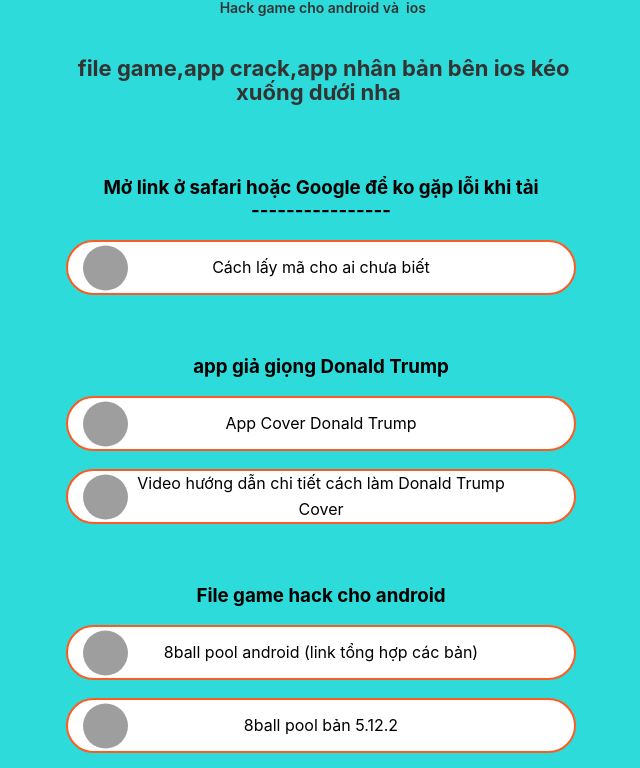
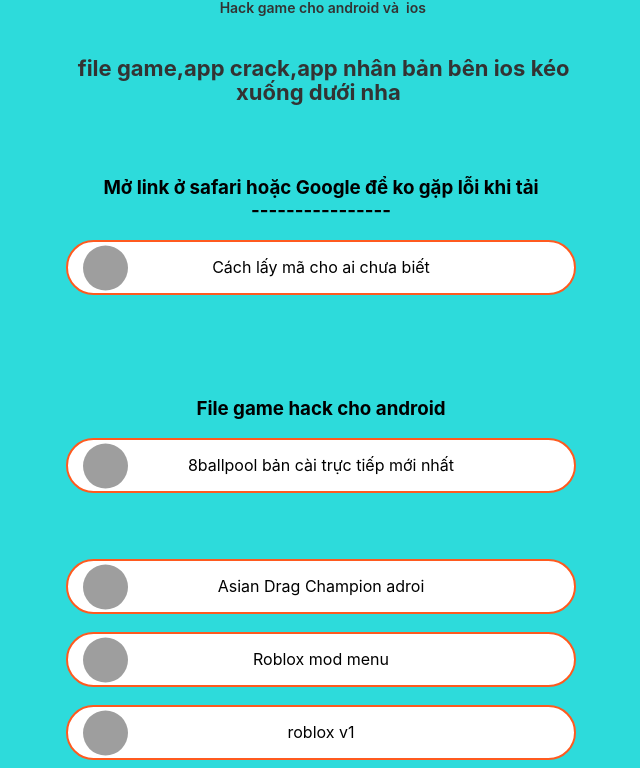
Before and after one commit to mehackgame/mehackgame, a plain HTML site: page index.html in a window 1280 px wide. Shown: the part 169-937 px from the top of the page, without its empty margins (319-959 px from the left). Drawn offline with Linux system fonts and the light colour scheme; grey boxes are pictures that could not be loaded; a web font is replaced by a local one.

Commit message:
Add files via upload

```diff
--- a/index.html
+++ b/index.html
@@ -36,19 +36,7 @@
 </div>
 <div class="desc"><span>
 </span></div>
-<h3>app giả giọng Donald Trump</h3>
-<div>
-  <div class="item ">
-     <span style="background-image: url('https://cdn.glitch.global/fad6f185-e191-4118-866d-ec4c641cd9ab/21860fc6-2e0d-486e-85dc-863e55af6708.image.png?v=1685247540190')"> </span>
-      <a href="https://web1s.info/aicover/"  class="btn link"> App Cover Donald Trump </a>
-    </div>
-  </div>
-  <div>
-    <div class="item ">
-       <span style="background-image: url('https://cdn.glitch.global/fad6f185-e191-4118-866d-ec4c641cd9ab/21860fc6-2e0d-486e-85dc-863e55af6708.image.png?v=1685247540190')"> </span>
-        <a href="https://web1s.info/videohdcoverai/"  class="btn link"> Video hướng dẫn chi tiết cách làm Donald Trump Cover </a>
-      </div>
-    </div>
+
 
 <div class="desc"><span>
 </span></div>
@@ -56,13 +44,7 @@
 <div>
 <div class="item ">
    <span style="background-image: url('https://cdn.glitch.global/b291d13c-6059-4495-9a2a-8ae3485538fc/0d93a62d-dc0a-4b47-8b26-26be3a50d4f5.image.png?v=1683696121732')"> </span>
-    <a href="https://web1s.info/xbjUo1Gnz5"  class="btn link"> 8ball pool android (link tổng hợp các bản) </a>
-  </div>
-</div>
-<div>
-<div class="item ">
-   <span style="background-image: url('https://cdn.glitch.global/b291d13c-6059-4495-9a2a-8ae3485538fc/0d93a62d-dc0a-4b47-8b26-26be3a50d4f5.image.png?v=1683696121732')"> </span>
-    <a href="https://web1s.info/8balladr/"  class="btn link"> 8ball pool bản 5.12.2</a>
+    <a href="https://laymangay.com/8balladroiNew"  class="btn link"> 8ballpool bản cài trực tiếp mới nhất  </a>
   </div>
 </div>
 <div class="desc"><span>
@@ -151,12 +133,7 @@
                   <a href="https://web1s.info/IKdZSvLOBu/"  class="btn link"> asphalt 8 mod mua sắm  </a>
                 </div>
               </div>
-              <div>
-                <div class="item ">
-                   <span style="background-image: url('https://cdn.glitch.global/2f7f22df-7afa-42ab-ab3c-bdad65e6a282/b2862b99-8be7-465b-8482-e6a332de7fd1.image.png?v=1683909975389')"> </span>
-                    <a href="https://web1s.info/IvlGm9eZuj/"  class="btn link"> Driving School Simulator (MOD, Vô hạn tiền) </a>
-                  </div>
-                </div>
+
                 <div class="desc"><span>
                 </span></div>
 
@@ -698,6 +675,19 @@
         <div class="desc"><span>
         </span></div>
         <h3> app Crack vip ios </h3>
+
+<div>
+  <div class="item ">
+     <span style="background-image: url('https://cdn.glitch.global/fad6f185-e191-4118-866d-ec4c641cd9ab/21860fc6-2e0d-486e-85dc-863e55af6708.image.png?v=1685247540190')"> </span>
+      <a href="https://web1s.info/aicover/"  class="btn link"> App Cover Donald Trump </a>
+    </div>
+  </div>
+  <div>
+    <div class="item ">
+       <span style="background-image: url('https://cdn.glitch.global/fad6f185-e191-4118-866d-ec4c641cd9ab/21860fc6-2e0d-486e-85dc-863e55af6708.image.png?v=1685247540190')"> </span>
+        <a href="https://web1s.info/videohdcoverai/"  class="btn link"> Video hướng dẫn chi tiết cách làm Donald Trump Cover </a>
+      </div>
+    </div>
         <div>
           <div class="item ">
              <span style="background-image: url('https://cdn.glitch.global/2a816d9e-f018-4a52-a226-a162bf8e8aae/4a8b0b32-0052-48e9-98bb-0093537387cf.image.png?v=1684169889625')"> </span>
```
